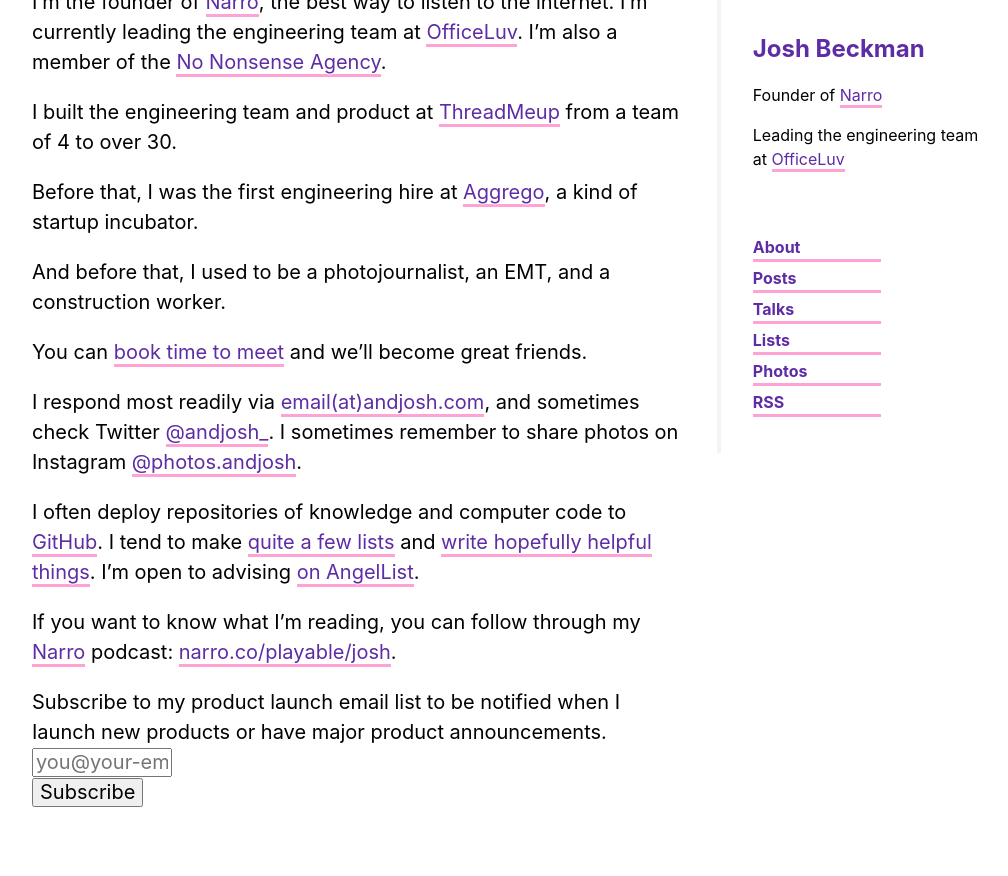
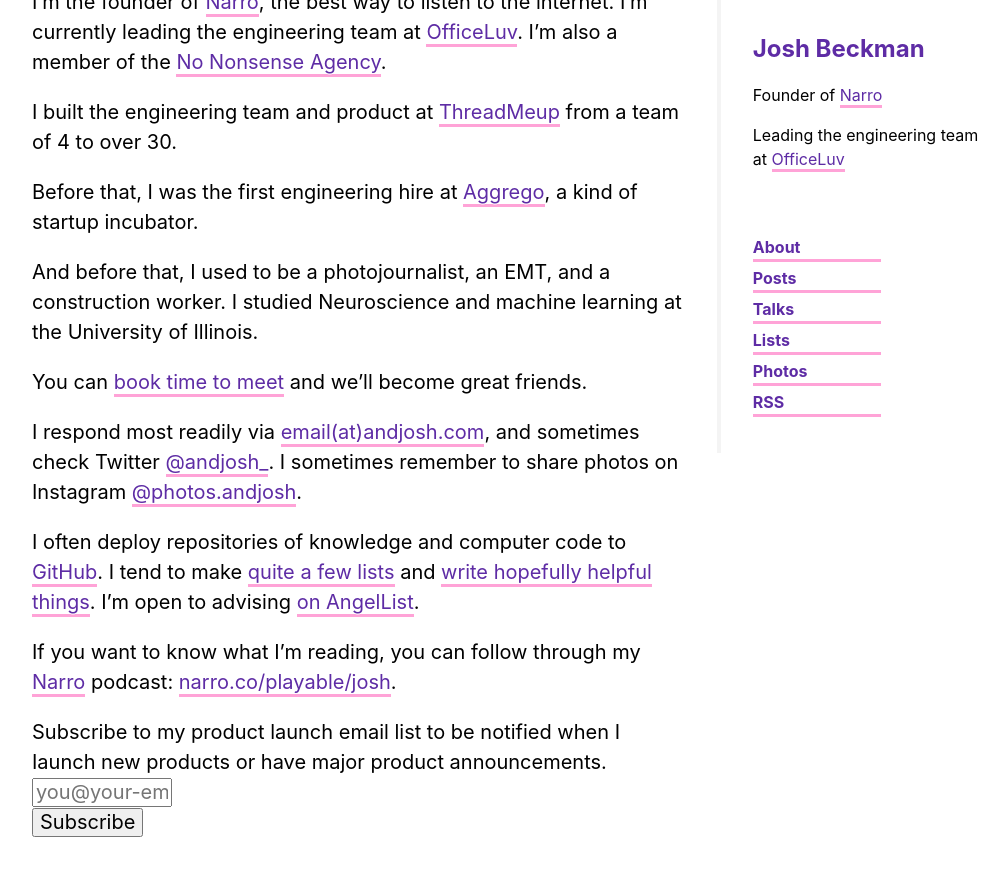
Before and after one commit to joshbeckman/andjosh.github.io, a Jekyll site: the page built from about.md, in a window 1280 px wide and 900 px high, scrolled down 586 px. Shown: the top 876 px of the window, without its empty margins (128-1136 px from the left). Built offline with Jekyll 4.4.1, drawn with Linux system fonts in a browser that asks for light colours; nearby versions of some CDN libraries.

Commit message:
Add university

```diff
--- a/about.md
+++ b/about.md
@@ -10,7 +10,7 @@
 
 Before that, I was the first engineering hire at [Aggrego](//aggrego.com), a kind of startup incubator.
 
-And before that, I used to be a photojournalist, an EMT, and a construction worker.
+And before that, I used to be a photojournalist, an EMT, and a construction worker. I studied Neuroscience and machine learning at the University of Illinois.
 
 You can [book time to meet](//calendly.com/andjosh/30min) and we'll become great friends.
 
```
